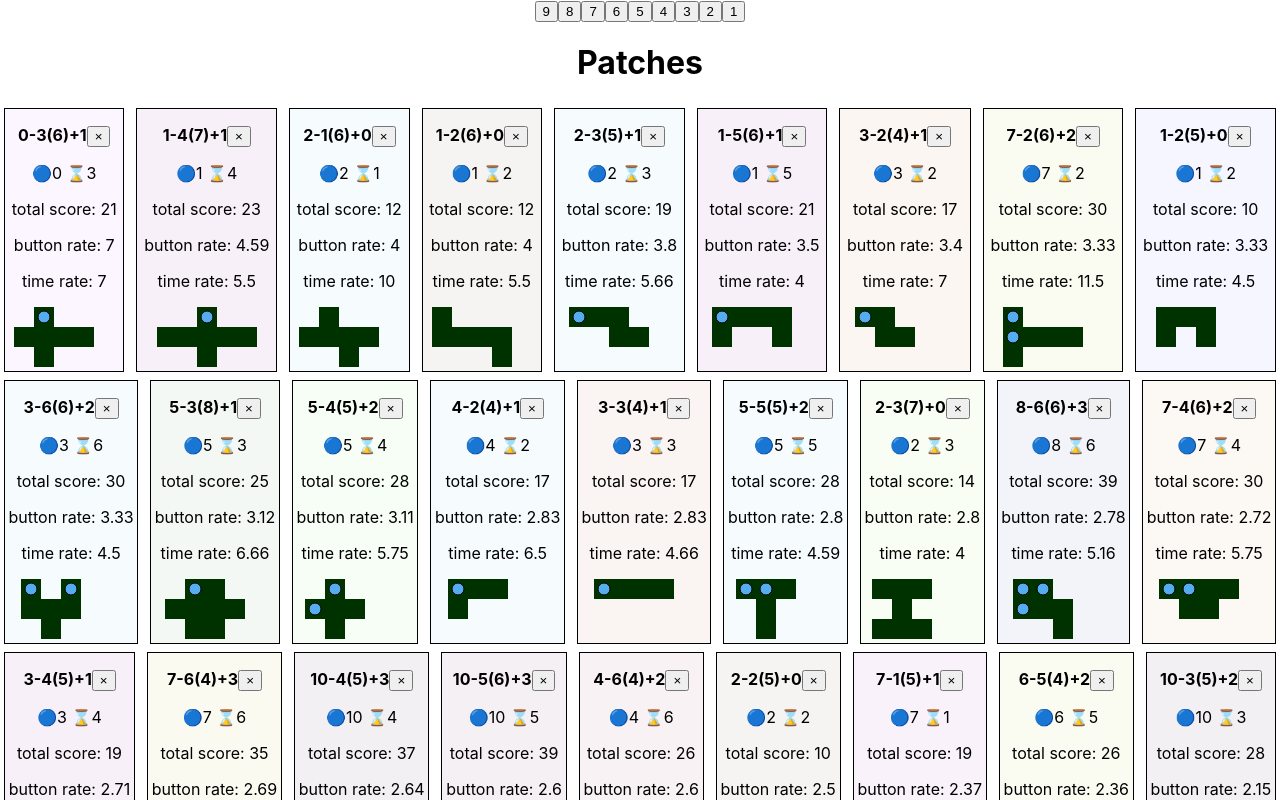
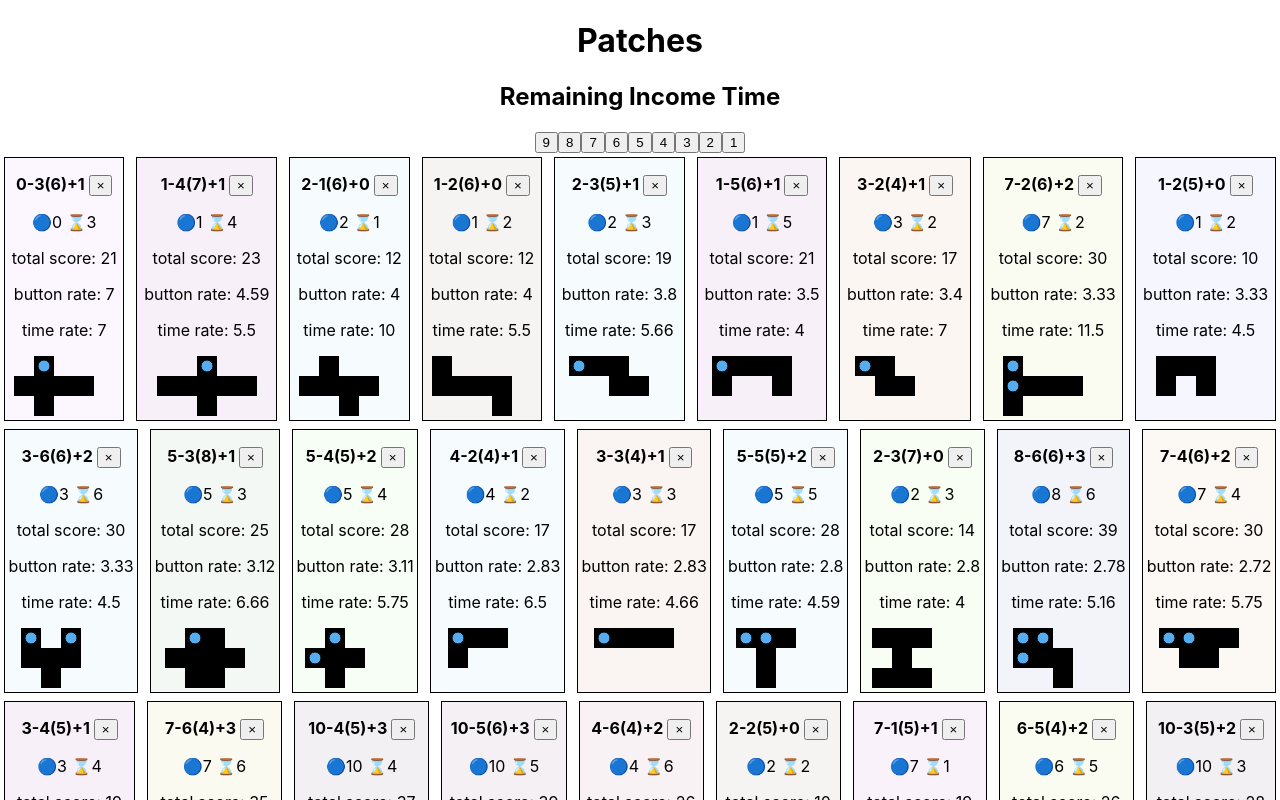
Before and after one commit to kumackey/patchwork-calculator, a React (Create React App) app: page / in a window 1280 px wide. Shown: the top 800 px of the page. Built offline with nearby package versions, Linux system fonts and the light colour scheme.

Commit message:
refactor

```diff
--- a/src/App.tsx
+++ b/src/App.tsx
@@ -1,29 +1,25 @@
 import {useState} from 'react';
 import {PatchList} from './PatchList';
 import {PlacedPatchList} from './PlacedPatchList';
+import {defaultPatches, Patch, RemainingIncomeTimes} from "./Patch";
+import {RemainingIncomeTimesButtons} from "./RemainingIncomeTimesButtons";
+
 import './App.css';
-import {defaultPatches, Patch, RemainingIncomeTimes} from "./Patch";
 
 function App() {
     const defaultRemainingIncomeTimes: RemainingIncomeTimes = 9;
     const [remainingIncomeTimes, setRemainingIncomeTimes] = useState<RemainingIncomeTimes>(defaultRemainingIncomeTimes);
     const [patches, setPatches] = useState(defaultPatches(defaultRemainingIncomeTimes));
     const [placedPatches, setPlacedPatches] = useState<Patch[]>([]);
-
-    const buttons = [];
-    for (let i = 9 as RemainingIncomeTimes; i >= 1; i-- as RemainingIncomeTimes) {
-        buttons.push(<button key={i} onClick={() => setRemainingIncomeTimes(i)}>{i}</button>);
-    }
-
     const addPlacedPatches = (patch: Patch) => {
         setPlacedPatches([...placedPatches, patch]);
     }
 
     return (
         <div className="App">
-            <div className="button-group">{buttons}</div>
-
             <h1>Patches</h1>
+            <h2>Remaining Income Time</h2>
+            <RemainingIncomeTimesButtons setRemainingIncomeTimes={setRemainingIncomeTimes}/>
             <PatchList patches={patches}
                        remainingIncomeTimes={remainingIncomeTimes}
                        setPatches={setPatches}
@@ -42,6 +38,8 @@ function App() {
                 href="https://boardgamegeek.com/thread/1307009/patchwork-tactic-maximizing-buttons-time"
                 target="_blank">A Patchwork Tactic: Maximizing Buttons Per Time</a>.
             </p>
+
+            <p>Contact: <a href="https://twitter.com/kumackey_" target="_blank">@kumackey_</a></p>
         </div>
     );
 }
--- a/src/PatchList.tsx
+++ b/src/PatchList.tsx
@@ -79,7 +79,9 @@ function PatchContainer({patch, remainingIncomeTimes, index, movePatch, handlePl
     return (
         <div ref={(node) => dragRef(dropRef(node))} style={patchStyle}>
             <p><b>{patch.name}</b>
-                <button onClick={() => handlePlace(patch)}>×</button>
+                <button style={{marginLeft: '4px'}} onClick={() => handlePlace(patch)}>
+                    ×
+                </button>
             </p>
             <p>🔵{patch.buttonCost} ⌛{patch.timeCost}</p>
             <p>total score: {patch.totalScores(remainingIncomeTimes)}</p>
--- a/src/PatchSVG.tsx
+++ b/src/PatchSVG.tsx
@@ -36,7 +36,7 @@ export const PatchSVG = ({patch}: {
                         y={rowIndex * cellSize}
                         width={cellSize}
                         height={cellSize}
-                        fill={cell ? '#003200' : 'none'} // patch color
+                        fill={cell ? 'black' : 'none'} // patch color
                         stroke="none"
                     />
                 ))
--- /dev/null
+++ b/src/RemainingIncomeTimesButtons.tsx
@@ -0,0 +1,17 @@
+import React from 'react';
+import {RemainingIncomeTimes} from './Patch';
+
+interface RemainingIncomeTimesButtonsProps {
+    setRemainingIncomeTimes: (remainingIncomeTimes: RemainingIncomeTimes) => void;
+}
+
+export function RemainingIncomeTimesButtons({setRemainingIncomeTimes}: RemainingIncomeTimesButtonsProps) {
+    const buttons: React.JSX.Element[] = [];
+    for (let i = 9 as RemainingIncomeTimes; i >= 1; i-- as RemainingIncomeTimes) {
+        buttons.push(<button key={i} onClick={() => setRemainingIncomeTimes(i)}>{i}</button>);
+    }
+
+    return (
+        <div className="button-group">{buttons}</div>
+    );
+}
```
